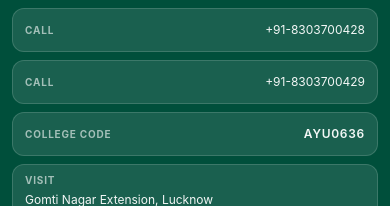
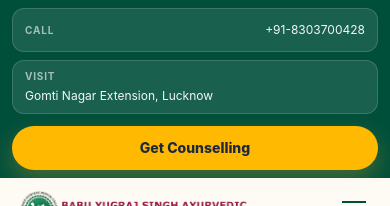
Before and after one commit to Devanshkulsh/Babu-Yugraj-Website, a React (Vite) app: page / in a window 390 px wide. Shown: the top 206 px of the page. Built offline with nearby package versions, Linux system fonts and the light colour scheme.

Commit message:
updated Topbar.tsx

```diff
--- a/src/layout/Topbar.tsx
+++ b/src/layout/Topbar.tsx
@@ -14,11 +14,21 @@ const Topbar = () => {
           className="grid w-full grid-cols-1 gap-2 min-[480px]:grid-cols-2 lg:flex lg:w-auto lg:flex-wrap lg:items-center"
           aria-label="School contacts"
         >
+          <a
+            href={`tel:${contactNumbers[0].replace(/\s+/g, "")}`}
+            className="inline-flex min-h-11 items-center justify-between gap-2 rounded-xl border border-white/15 bg-white/10 px-3 py-2 text-[12px] transition-colors hover:bg-white/20 sm:text-[13px] lg:hidden"
+          >
+            <span className="shrink-0 text-[10px] font-bold uppercase tracking-[0.08em] text-white/60 sm:text-[0.72rem]">
+              Call
+            </span>
+            <span className="truncate text-right">{contactNumbers[0]}</span>
+          </a>
+
           {contactNumbers.map((phoneNumber) => (
             <a
               key={phoneNumber}
               href={`tel:${phoneNumber.replace(/\s+/g, "")}`}
-              className="inline-flex min-h-11 items-center justify-between gap-2 rounded-xl border border-white/15 bg-white/10 px-3 py-2 text-[12px] transition-colors hover:bg-white/20 sm:text-[13px] lg:min-h-0 lg:rounded-full lg:py-1.5"
+              className="hidden min-h-11 items-center justify-between gap-2 rounded-xl border border-white/15 bg-white/10 px-3 py-2 text-[12px] transition-colors hover:bg-white/20 sm:text-[13px] lg:inline-flex lg:min-h-0 lg:rounded-full lg:py-1.5"
             >
               <span className="shrink-0 text-[10px] font-bold uppercase tracking-[0.08em] text-white/60 sm:text-[0.72rem]">
                 Call
@@ -27,7 +37,7 @@ const Topbar = () => {
             </a>
           ))}
 
-          <div className="inline-flex min-h-11 items-center justify-between gap-2 rounded-xl border border-white/15 bg-white/10 px-3 py-2 text-[12px] sm:text-[13px] lg:min-h-0 lg:rounded-full lg:py-1.5">
+          <div className="hidden min-h-11 items-center justify-between gap-2 rounded-xl border border-white/15 bg-white/10 px-3 py-2 text-[12px] sm:text-[13px] lg:inline-flex lg:min-h-0 lg:rounded-full lg:py-1.5">
             <span className="shrink-0 text-[10px] font-bold uppercase tracking-[0.08em] text-white/60 sm:text-[0.72rem]">
               College Code
             </span>
```
